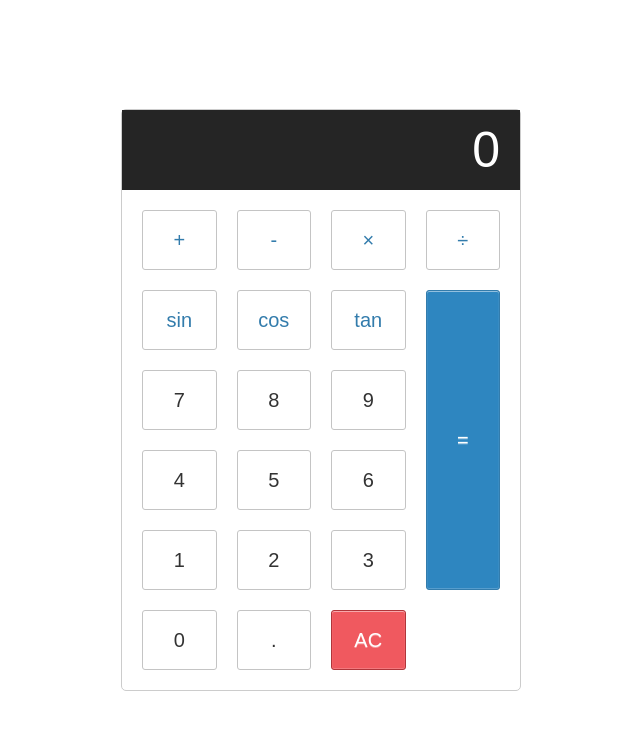
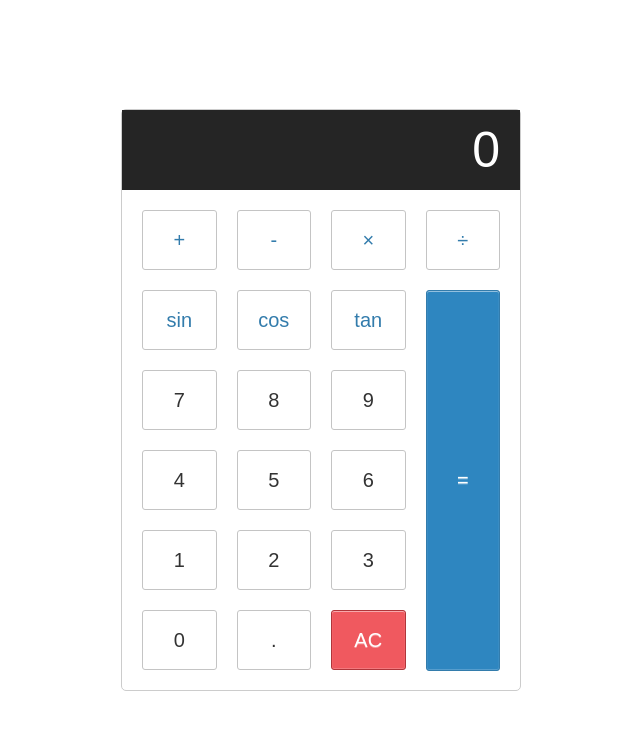
Before and after one commit to fauzipurwanto/fauzipurwanto.github.io, a plain HTML site: page index.html in a window 1280 px wide. Shown: the whole page, without its empty margins (319-959 px from the left). Drawn offline with Linux system fonts and the light colour scheme.

Commit message:
Update style.css

```diff
--- a/style.css
+++ b/style.css
@@ -70,7 +70,7 @@ button:hover{
 	background-color: #2e86c0;
 	border-color: #337cac;
 	color: #fff;
-	height: 100%;
+	height: 127%;
 	grid-area: 2/4/6/5;
 
 }
```
